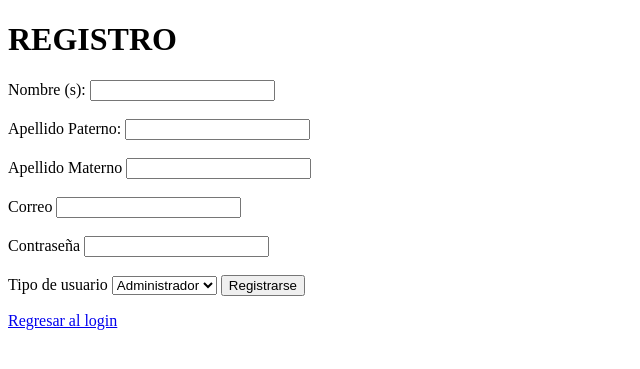
After one commit to AaronRenteria/AppsWEB, a Flask app: template FLASK/templates/registro.html in a window 1280 px wide. The commit adds this page. Shown: the top 369 px of the page, without its empty margins (0-640 px from the left). Run offline with Flask 3, Linux system fonts and the light colour scheme; the template is opened without the code that fills it, so the values that code supplies are empty; parts of the project's set-up code (start-up, migrations or seed data) failed here and were passed over; some libraries are stand-ins or nearby versions.

Commit message:
2da parte flask

```diff
--- a/FLASK/app.py
+++ b/FLASK/app.py
@@ -1,30 +1,43 @@
-#importamos a libreria de flask
-from flask import Flask, redirect, render_template
+#importamos libreria de flask
+from flask import Flask, redirect, render_template, request
 
-#creamos una instancia del proyecto
+#Importar la libreria de MYSQL para flask
+
+from flask_mysqldb import MySQL
+
+#Importar librerias para generar un hash y para
+# comprobar que el hash coincida con la contraseña
+
+from werkzeug.security import generate_password_hash, check_password_hash
+
 app = Flask(__name__)
 app.config["TEMPLATES_AUTO_RELOAD"]=True
 
-#creacion de rutas
+#configuracion de la conexion
+app.config[ 'MYSQL_HOST' ] = 'localhost'
+app.config['MYSQL_USER'] = 'root'
+app.config['MYSQL_PASSWORD'] = ''
+app.config['MYSQL_DB'] = 'dbFlask'
+app.secret_key = 'mysecretkey'
 
-#Ruta razin
+mysql = MySQL(app)
+
 @app.route("/")
 def home():
-    #Retorna mensaje
-    return render_template("index.html")
-
-@app.route("/guardar")
-def guardar():
-    return "Prducto agregado correctamente!"
-
-@app.route("/login")
-def login():
     return render_template("login.html")
 
-@app.route("/logout")
-def logout():
-    return redirect("login")
+@app.route("/registro", method=["GET, POST"])
+def registro():
+    if request.method == "POST":
+        nombre = request.form["nombre"]
+        apellido_p = request.form["apellido_p"]
+        apellido_m = request.form["apellido_m"]
+        correo = request.form["correo"]
+        password_hash = request.form["password_hash"]
+        id_rol = request.form["id_rol"]
 
-#Ejecutar el proyecto en el puerto 5000
-if __name__ == "__main__":
+        #Generamos un hash a la contra
+        password = generate_password_hash(password_hash)
+
+if __name__ == '__main__':
     app.run(port=5000, debug=True)
--- /dev/null
+++ b/FLASK/templates/registro.html
@@ -0,0 +1,40 @@
+<!DOCTYPE html>
+<html lang="en">
+
+<head>
+    <meta charset="UTF-8">
+    <meta name="viewport" content="width=device-width, initial-scale=1.0">
+    <title>Registro</title>
+</head>
+
+<body>
+    <div>
+        <h1>REGISTRO</h1>
+        <form>
+            <label>Nombre (s):</label>
+            <input type="text" name="nombre" required>
+            <br><br>
+            <label>Apellido Paterno:</label>
+            <input type="text" name="apellido_p" required>
+            <br><br>
+            <label>Apellido Materno</label>
+            <input type="text" name="apellido_m" required>
+            <br><br>
+            <label>Correo</label>
+            <input type="text" name="correo" required>
+            <br><br>
+            <label>Contraseña</label>
+            <input type="text" name="password_hash" required>
+            <br><br>
+            <label for="id_rol">Tipo de usuario</label>
+            <select name="id_rol" id="id_rol" required>
+                <option value="1">Administrador</option>
+                <option value="2">Usuario X</option>
+            </select>
+            <button type="submit">Registrarse</button>
+        </form>
+        <p><a href="{{url_for('login')}}">Regresar al login</a></p>
+    </div>
+</body>
+
+</html>
```
Also changed, not shown: FLASK/templates/login.html (+11 -2 lines).
